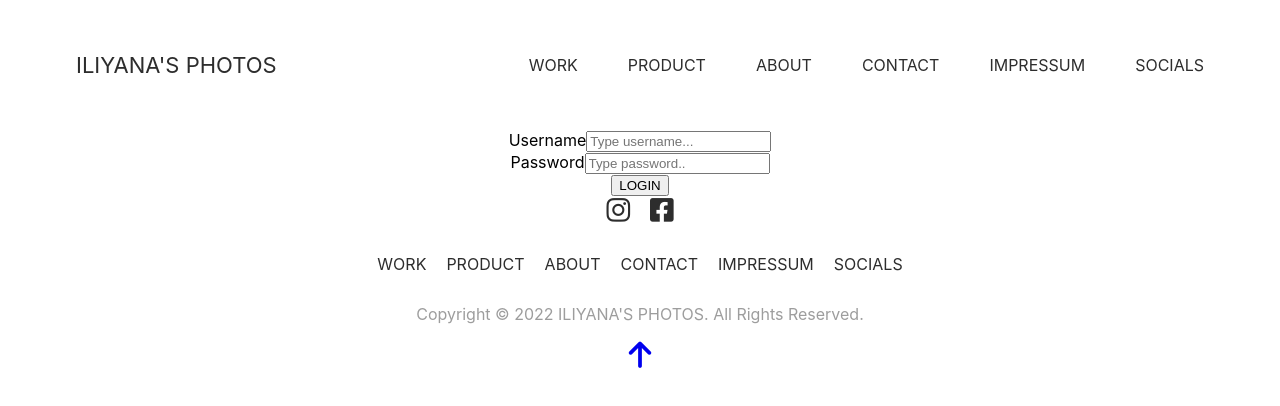
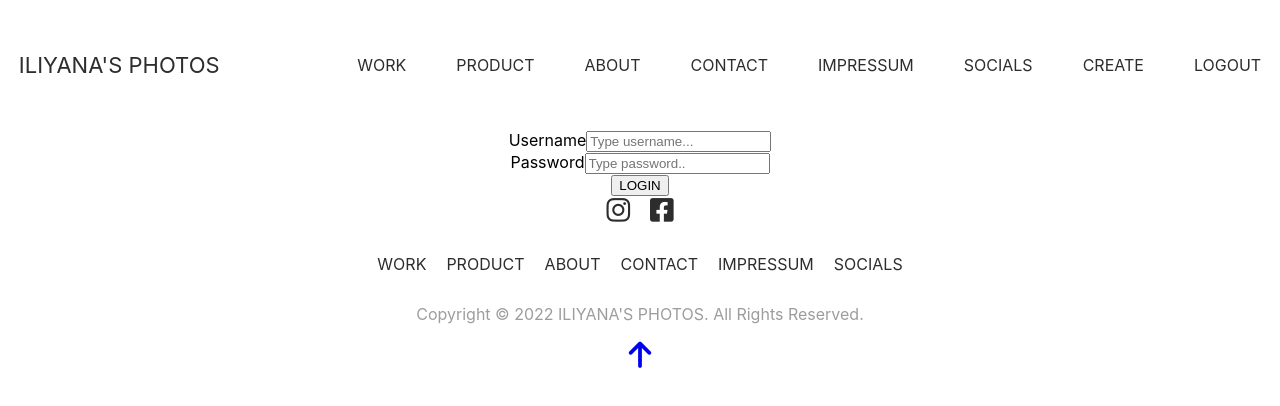
Before and after one commit to Stalio96/React-photo, a React (Create React App) app: page /admin in a window 1280 px wide. Shown: the top 406 px of the page. Built offline with nearby package versions, Linux system fonts and the light colour scheme.

Commit message:
Add changes to admin and implement context

```diff
--- a/src/App.js
+++ b/src/App.js
@@ -4,6 +4,7 @@ import './App.css';
 
 import About from './components/About/About';
 import Admin from './components/Admin/Admin';
+import Logout from './components/Logout/Logout';
 import Contact from './components/Contact/Contact';
 import Header from './components/Header/Header';
 import Home from './components/Home/Home';
@@ -13,8 +14,11 @@ import Socials from './components/Socials/Socials';
 import Work from './components/Work/Work';
 import Footer from './components/Footer/Footer';
 
+import { AuthProvider } from './contexts/AuthContext';
+
 function App() {
   return (
+    <AuthProvider>
       <div className="App">
         <Header />
 
@@ -28,11 +32,13 @@ function App() {
             <Route path='/product' element={<Product />} />
             <Route path='/socials' element={<Socials />} />
             <Route path='/admin' element={<Admin />} />
+            <Route path='/logout' element={<Logout />} />
           </Routes>
         </main>
 
         <Footer />
       </div>
+    </AuthProvider>
   );
 }
 
--- a/src/components/Admin/Admin.js
+++ b/src/components/Admin/Admin.js
@@ -1,7 +1,14 @@
 import { useState } from "react";
-import { login } from "../../services/authService";
+import { useNavigate } from "react-router-dom";
+
+import * as authService from "../../services/authService";
+
+import { useAuthContext } from "../../contexts/AuthContext";
 
 const Admin = () => {
+    const { login } = useAuthContext();
+    const navigate = useNavigate();
+    const [error, setError] = useState('')
 
     const onLogin = (e) => {
         e.preventDefault();
@@ -11,14 +18,23 @@ const Admin = () => {
         const username = formData.get('username');
         const password = formData.get('password');
 
-        login(username, password)
+        authService.login(username, password)
             .then(authData => {
-                console.log(authData);
+                login(authData);
+                navigate('/create')
+            }).catch((err) => {
+                setError(err);
             });
     }
 
     return (
         <form onSubmit={onLogin} method="POST">
+
+            {
+                error.length != 0
+                    ? <span className="error">{error}</span>
+                    : null
+            }
             <div className="username">
                 <label className="user__label" htmlFor="username">Username</label>
                 <span className="input">
--- a/src/components/Header/Header.js
+++ b/src/components/Header/Header.js
@@ -1,9 +1,23 @@
 import { Link } from "react-router-dom";
+import { useAuthContext } from "../../contexts/AuthContext";
 
 import './Header.css';
 
 const Header = () => {
+    const { user } = useAuthContext();
 
+    const admin = (
+        <>
+            <li className="header__item">
+                <Link className="item__link" to='/create'>CREATE</Link>
+            </li>
+            <li className="header__item">
+                <Link className="item__link" to='/logout'>LOGOUT</Link>
+            </li>
+        </>
+    );
+
+    // console.log(user)
     return (
         <header className="header">
             <Link className="header__title" to='/'>ILIYANA'S PHOTOS</Link>
@@ -27,6 +41,11 @@ const Header = () => {
                 <li className="header__item">
                     <Link className="item__link" to='/socials'>SOCIALS</Link>
                 </li>
+
+                {user
+                    ? admin
+                    : null
+                }
             </nav>
         </header>
     );
--- /dev/null
+++ b/src/components/Logout/Logout.js
@@ -0,0 +1,21 @@
+import { useNavigate } from 'react-router-dom';
+import { useEffect } from 'react';
+
+import * as authService from '../../services/authService';
+
+import { useAuthContext } from '../../contexts/AuthContext';
+
+const Logout = () => {
+    const { user, logout } = useAuthContext();
+    const navigate = useNavigate();
+
+    useEffect(() => {
+        authService.logout(user.accessToken)
+            .then(() => {
+                logout();
+                navigate('/')
+            });
+    }, [])
+}
+
+export default Logout;
--- /dev/null
+++ b/src/contexts/AuthContext.js
@@ -0,0 +1,35 @@
+import { createContext, useContext } from "react";
+
+import useLocalStorage from '../hooks/useLocalStorageHook';
+
+export const AuthContext = createContext();
+
+const initialAuthState = {
+    accessToken: '',
+    admin: '',
+    _id: ''
+};
+
+export const AuthProvider = ({ children }) => {
+    const [user, setUser] = useLocalStorage('admin', initialAuthState);
+
+    const login = (authData) => {
+        setUser(authData);
+    }
+
+    const logout = () => {
+        setUser(initialAuthState);
+    }
+
+    return (
+        <AuthContext.Provider value={{user, login, logout, isAuthenticated: user.username}} >
+            {children}
+        </AuthContext.Provider>
+    );
+}
+
+export const  useAuthContext = () => {
+    const authState = useContext(AuthContext);
+
+    return authState;
+}
```
Lines whose indentation alone changed are shown as unchanged.
